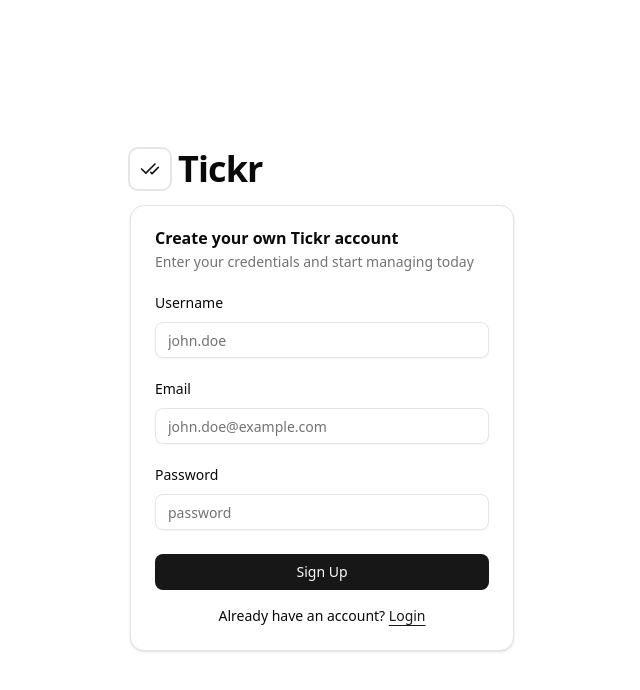
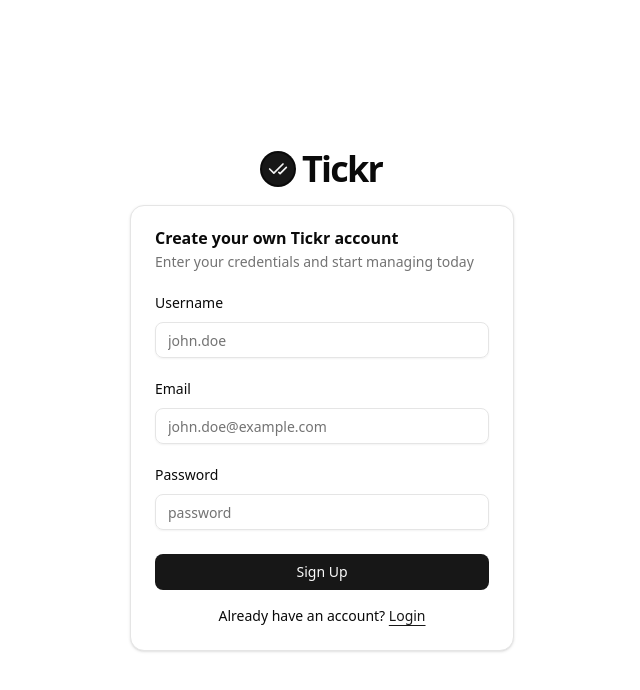
Before and after one commit to 20101301-Alina-Hasan/Tickr, a React (Vite) app in the folder Frontend/: page /signup in a window 1280 px wide. Shown: the top 690 px of the page, without its empty margins (318-958 px from the left). Built offline with nearby package versions, Linux system fonts and the light colour scheme; no server answers.

Commit message:
feat: change logo (#4)

```diff
--- a/Frontend/src/components/common/auth-layout/auth-layout.tsx
+++ b/Frontend/src/components/common/auth-layout/auth-layout.tsx
@@ -4,11 +4,11 @@ import type { AuthLayoutProps } from "./interfaces"
 export const AuthLayout = ({ children }: AuthLayoutProps) => (
     <div className="flex min-h-svh w-full items-center justify-center p-6 md:p-10 ">
         <div className="w-full max-w-sm">
-            <div className="flex justify-start items-center gap-2 mb-4">
-                <div className="size-10 flex items-center justify-center ring-2 ring-border rounded-md">
-                    <CheckCheck className="size-5 text-primary" />
+            <div className="flex justify-center items-center gap-2 mb-4">
+                <div className="size-8 flex items-center justify-center ring-2 rounded-full bg-primary">
+                    <CheckCheck className="size-5 text-accent" />
                 </div>
-                <div className="text-4xl font-bold tracking-tight">Tickr</div>
+                <div className="text-4xl font-bold tracking-tighter">Tickr</div>
             </div>
             {children}
         </div>
--- a/Frontend/src/pages/dashboard/components/navbar.tsx
+++ b/Frontend/src/pages/dashboard/components/navbar.tsx
@@ -14,8 +14,8 @@ export const Navbar = () => {
 
     return (<nav className="sticky top-0 z-50 bg-white border-b px-6 py-3 shadow-sm flex justify-between items-center">
         <div className="flex-1 flex justify-center items-center gap-2">
-            <div className="size-8 flex items-center justify-center ring-2 ring-border rounded-md">
-                <CheckCheck className="size-4 text-primary" />
+            <div className="size-6 flex items-center justify-center ring-2 rounded-full bg-primary">
+                <CheckCheck className="size-4 text-accent" />
             </div>
             <span className="text-2xl font-bold">Tickr</span>
         </div>
```
